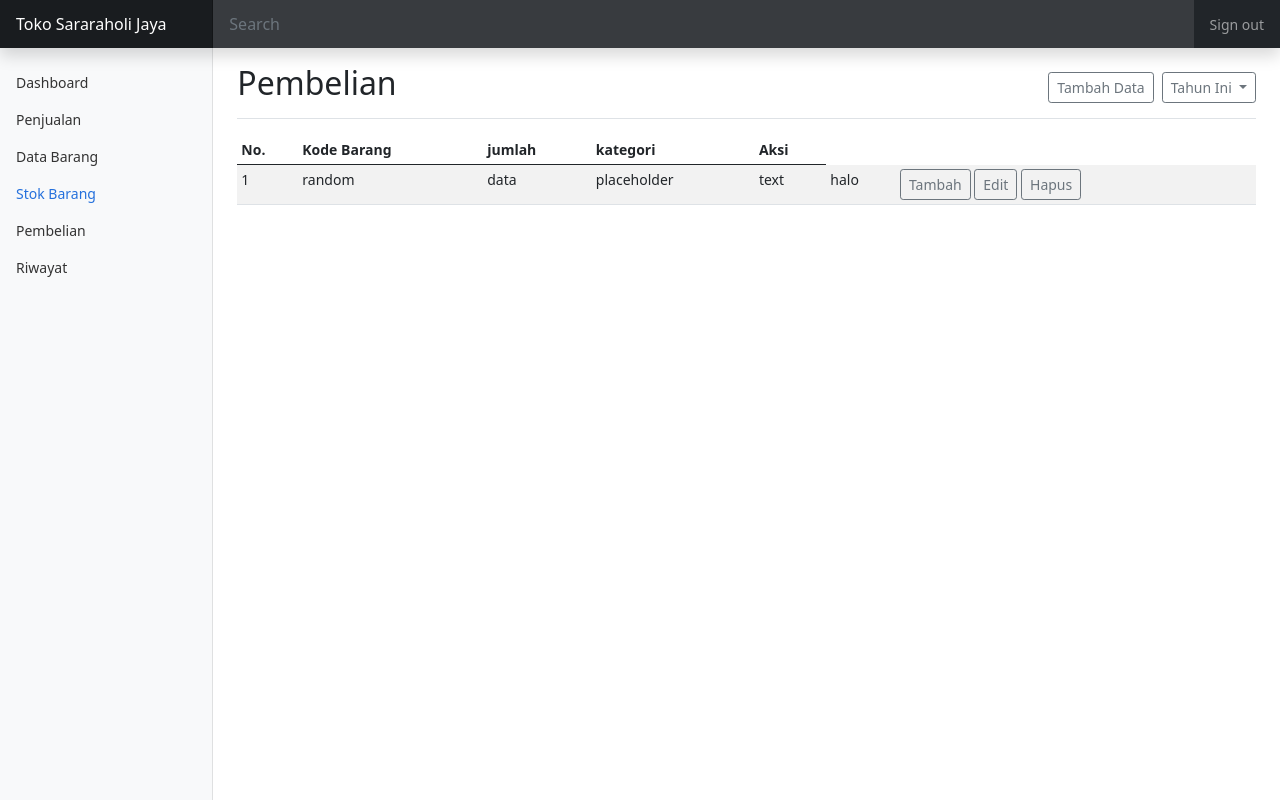
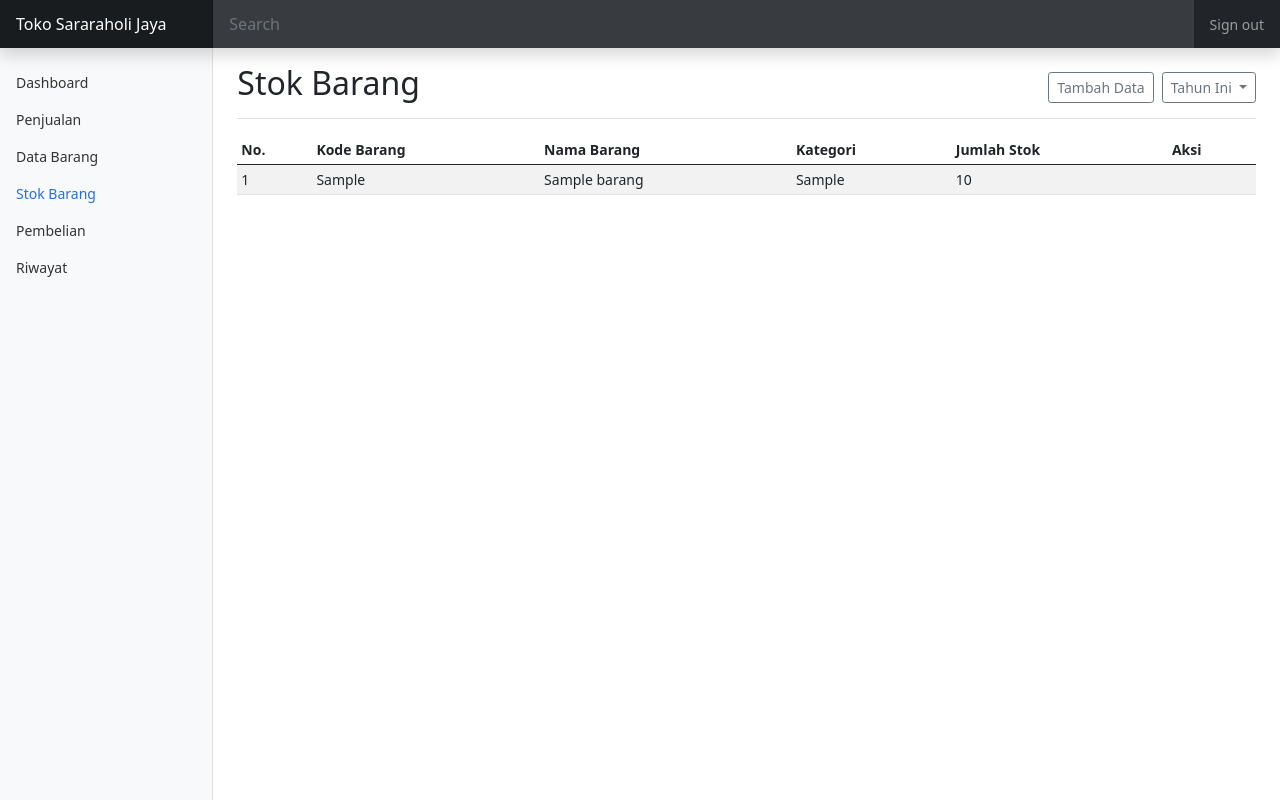
Before and after one commit to Mamo09/AplikasiTokosararaholijaya, a PHP site: page /stokbarang.php in a window 1280 px wide. Run offline with PHP 8.4, Linux system fonts and the light colour scheme; the visitor is signed in with stand-in values (Sample User, id 1); tables that the repository leaves empty or names only in its code hold one stand-in row (values such as "Sample post").

Commit message:
Update stokbarang.php

```diff
--- a/stokbarang.php
+++ b/stokbarang.php
@@ -1,6 +1,9 @@
 <?php
 require 'config.php';
 require 'login.php';
+require 'function.php';
+
+$databarang = query("SELECT * FROM data_barang");
 
 ?>
 
@@ -105,7 +108,7 @@ require 'login.php';
 
     <main class="col-md-9 ms-sm-auto col-lg-10 px-md-4">
       <div class="d-flex justify-content-between flex-wrap flex-md-nowrap align-items-center pt-3 pb-2 mb-3 border-bottom">
-        <h1 class="h2">Pembelian</h1>
+        <h1 class="h2">Stok Barang</h1>
         <div class="btn-toolbar mb-2 mb-md-0">
           <div class="btn-group me-2">
             <button type="button" class="btn btn-sm btn-outline-secondary" data-bs-toggle="modal"data-bs-target="#exampleModal">Tambah Data</button>
@@ -124,25 +127,31 @@ require 'login.php';
             <tr>
               <th scope="col">No.</th>
               <th scope="col">Kode Barang</th>
-              <th scope="col">jumlah</th>
-              <th scope="col">kategori</th>
+              <th scope="col">Nama Barang</th>
+              <th scope="col">Kategori</th>
+              <th scope="col">Jumlah Stok</th>
               <th scope="col">Aksi</th>
             </tr>
           </thead>
+
           <tbody>
+            <?php $i=1; ?>
+            <?php foreach($databarang as $row): ?>
             <tr>
-	            <td>1</td>
-	            <td>random</td>
-	            <td>data</td>
-	            <td>placeholder</td>
-	            <td>text</td>
-	            <td>halo </td>
-	            <td>
-	              	<button type="button" class="btn btn-sm btn-outline-secondary">Tambah</button>
-	              	<button type="button" class="btn btn-sm btn-outline-secondary">Edit</button>
-	              	<button type="button" class="btn btn-sm btn-outline-secondary">Hapus</button>
-	          	</td>
+              <td><?= $i;  ?></td>
+              <td> <?= $row["kode_barang"];  ?></td>
+              <td> <?= $row["nama_barang"];  ?></td>
+              <td> <?= $row["kategori"];  ?></td>
+              <td> <?= $row["jumlah_stok"];  ?></td>
 
+              <td>
+                  <a><span data-feather ="edit"></span></a>
+                  <a><span data-feather ="plus-square"></span></a>
+                  <a><span data-feather ="minus-square"></span></a>
+              </td>
+            </tr>
+            <?php $i++; ?>
+            <?php endforeach; ?>
           </tbody>
         </table>
       </div>
```
